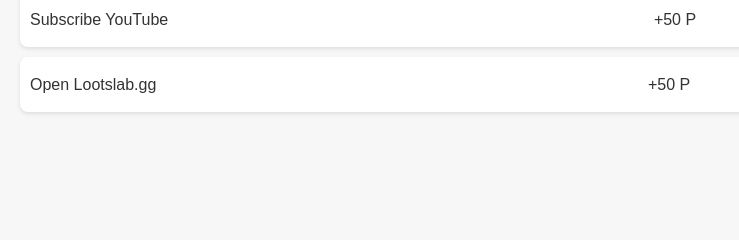
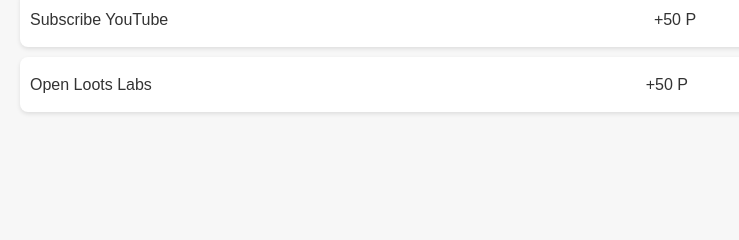
Before and after one commit to farouqwaziri/phantom, a plain HTML site: page index.html in a window 1280 px wide. Shown: the part 487-727 px from the top of the page, 0-739 px from the left. Drawn offline with Linux system fonts and the light colour scheme.

Commit message:
Update index.html

```diff
--- a/index.html
+++ b/index.html
@@ -38,7 +38,7 @@
           <button class="btn">Start</button>
         </div>
         <div class="task">
-          <p>Open Lootslab.gg</p>
+          <p>Open Loots Labs</p>
           <span>+50 P</span>
           <button class="btn">Start</button>
         </div>
```
